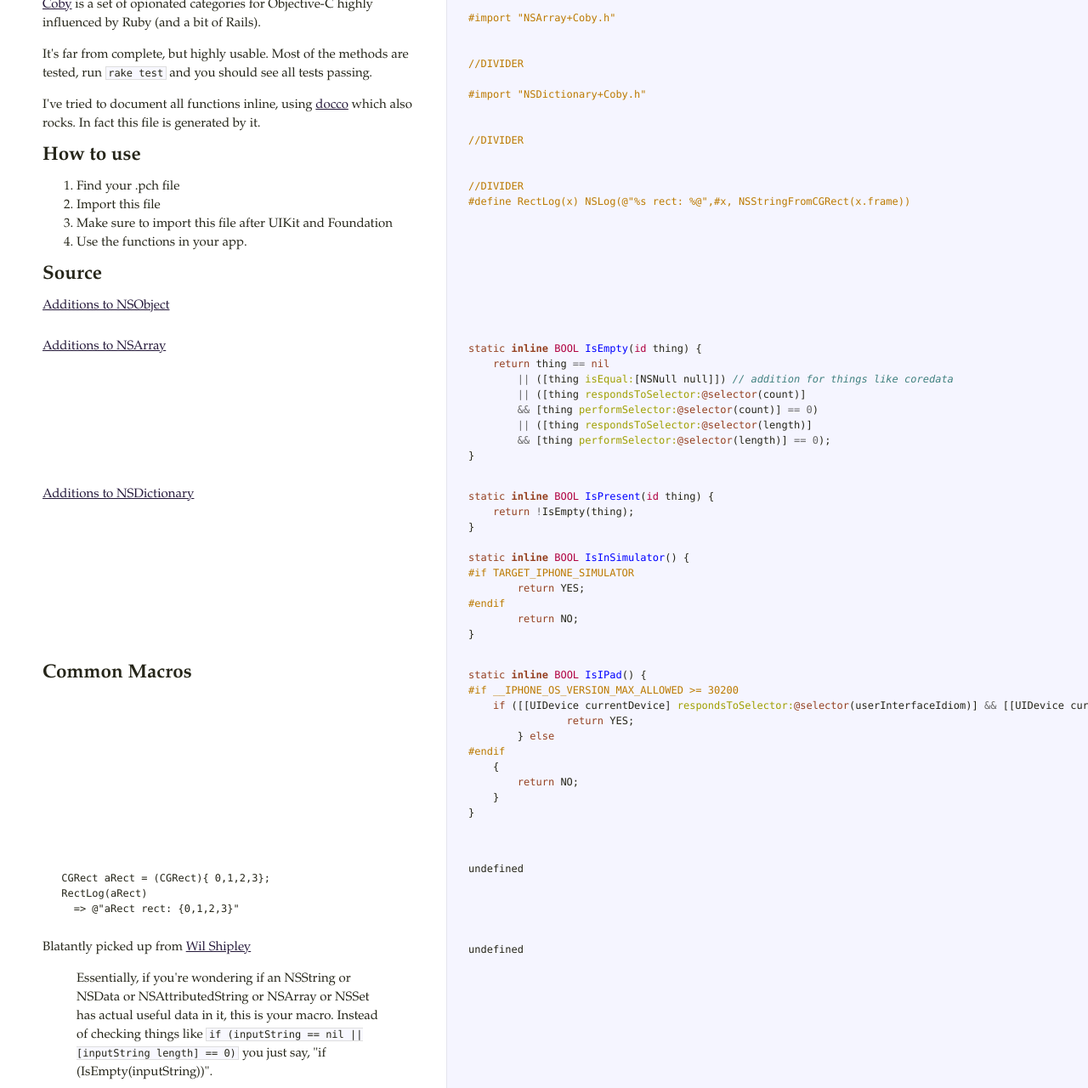
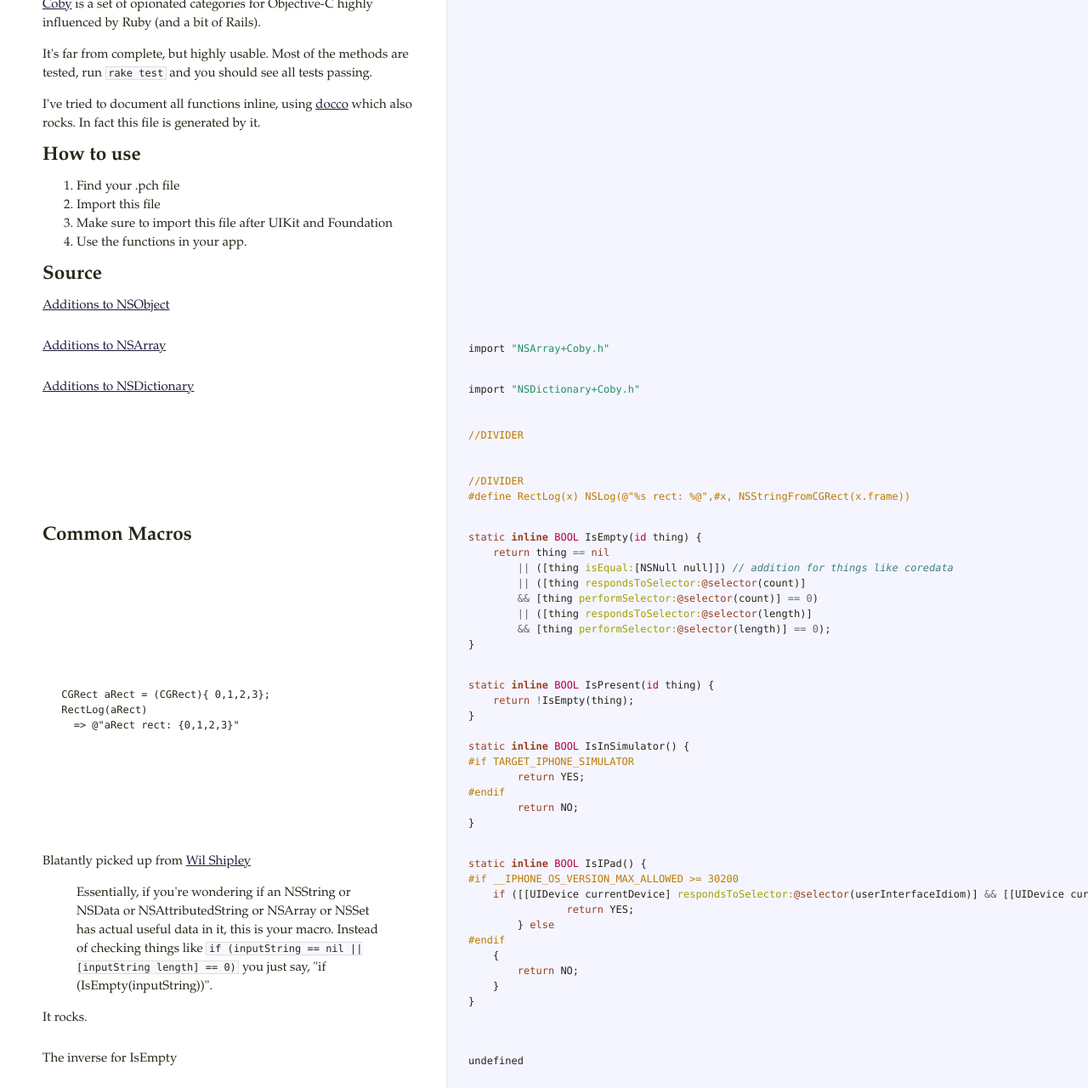
Before and after one commit to pjaspers/coby, a plain HTML site: page docs/Coby.html in a window 1280 px wide. Shown: the part 180-1460 px from the top of the page at 85% size. Drawn offline with Linux system fonts and the light colour scheme.

Commit message:
Cleaned up warnings and better test generation

```diff
--- a/docs/Coby.html
+++ b/docs/Coby.html
@@ -21,40 +21,43 @@ which also rocks. In fact this file is generated by it.</p>
 
 <h2>Source</h2>
 
-<p><a href="docs/NSObject+Coby.html">Additions to NSObject</a></p>             </td>             <td class="code">               <div class="highlight"><pre><span class="cp">#import &quot;NSObject+Coby.h&quot;</span>
-
-
-<span class="cp">//DIVIDER</span>
-
-<span class="cp">#import &quot;NSArray+Coby.h&quot;</span>
-
-
-<span class="cp">//DIVIDER</span>
-
-<span class="cp">#import &quot;NSDictionary+Coby.h&quot;</span>
+<p><a href="docs/NSObject+Coby.html">Additions to NSObject</a></p>             </td>             <td class="code">               <div class="highlight"><pre><span class="n">import</span> <span class="s">&quot;NSObject+Coby.h&quot;</span></pre></div>             </td>           </tr>                               <tr id="section-2">             <td class="docs">               <div class="pilwrap">                 <a class="pilcrow" href="#section-2">&#182;</a>               </div>               <p><a href="docs/NSArray+Coby.html">Additions to NSArray</a></p>             </td>             <td class="code">               <div class="highlight"><pre><span class="n">import</span> <span class="s">&quot;NSArray+Coby.h&quot;</span></pre></div>             </td>           </tr>                               <tr id="section-3">             <td class="docs">               <div class="pilwrap">                 <a class="pilcrow" href="#section-3">&#182;</a>               </div>               <p><a href="docs/NSObject+Coby.html">Additions to NSDictionary</a></p>             </td>             <td class="code">               <div class="highlight"><pre><span class="n">import</span> <span class="s">&quot;NSDictionary+Coby.h&quot;</span>
 
 
 <span class="cp">//DIVIDER</span>
 
 
 <span class="cp">//DIVIDER</span>
-<span class="cp">#define RectLog(x) NSLog(@&quot;%s rect: %@&quot;,#x, NSStringFromCGRect(x.frame))</span></pre></div>             </td>           </tr>                               <tr id="section-2">             <td class="docs">               <div class="pilwrap">                 <a class="pilcrow" href="#section-2">&#182;</a>               </div>               <p><a href="docs/NSArray+Coby.html">Additions to NSArray</a></p>             </td>             <td class="code">               <div class="highlight"><pre><span class="k">static</span> <span class="kr">inline</span> <span class="kt">BOOL</span> <span class="nf">IsEmpty</span><span class="p">(</span><span class="kt">id</span> <span class="n">thing</span><span class="p">)</span> <span class="p">{</span>
+<span class="cp">#define RectLog(x) NSLog(@&quot;%s rect: %@&quot;,#x, NSStringFromCGRect(x.frame))</span></pre></div>             </td>           </tr>                               <tr id="section-4">             <td class="docs">               <div class="pilwrap">                 <a class="pilcrow" href="#section-4">&#182;</a>               </div>               <h2>Common Macros</h2>             </td>             <td class="code">               <div class="highlight"><pre><span class="k">static</span> <span class="kr">inline</span> <span class="kt">BOOL</span> <span class="n">IsEmpty</span><span class="p">(</span><span class="kt">id</span> <span class="n">thing</span><span class="p">)</span> <span class="p">{</span>
     <span class="k">return</span> <span class="n">thing</span> <span class="o">==</span> <span class="nb">nil</span>
 	<span class="o">||</span> <span class="p">([</span><span class="n">thing</span> <span class="nl">isEqual:</span><span class="p">[</span><span class="n">NSNull</span> <span class="n">null</span><span class="p">]])</span> <span class="c1">// addition for things like coredata</span>
 	<span class="o">||</span> <span class="p">([</span><span class="n">thing</span> <span class="nl">respondsToSelector:</span><span class="k">@selector</span><span class="p">(</span><span class="n">count</span><span class="p">)]</span>
         <span class="o">&amp;&amp;</span> <span class="p">[</span><span class="n">thing</span> <span class="nl">performSelector:</span><span class="k">@selector</span><span class="p">(</span><span class="n">count</span><span class="p">)]</span> <span class="o">==</span> <span class="mi">0</span><span class="p">)</span>
 	<span class="o">||</span> <span class="p">([</span><span class="n">thing</span> <span class="nl">respondsToSelector:</span><span class="k">@selector</span><span class="p">(</span><span class="n">length</span><span class="p">)]</span>
         <span class="o">&amp;&amp;</span> <span class="p">[</span><span class="n">thing</span> <span class="nl">performSelector:</span><span class="k">@selector</span><span class="p">(</span><span class="n">length</span><span class="p">)]</span> <span class="o">==</span> <span class="mi">0</span><span class="p">);</span>
-<span class="p">}</span></pre></div>             </td>           </tr>                               <tr id="section-3">             <td class="docs">               <div class="pilwrap">                 <a class="pilcrow" href="#section-3">&#182;</a>               </div>               <p><a href="docs/NSObject+Coby.html">Additions to NSDictionary</a></p>             </td>             <td class="code">               <div class="highlight"><pre><span class="k">static</span> <span class="kr">inline</span> <span class="kt">BOOL</span> <span class="nf">IsPresent</span><span class="p">(</span><span class="kt">id</span> <span class="n">thing</span><span class="p">)</span> <span class="p">{</span>
+<span class="p">}</span></pre></div>             </td>           </tr>                               <tr id="section-5">             <td class="docs">               <div class="pilwrap">                 <a class="pilcrow" href="#section-5">&#182;</a>               </div>               <pre><code> CGRect aRect = (CGRect){ 0,1,2,3};
+ RectLog(aRect)
+   =&gt; @"aRect rect: {0,1,2,3}"
+</code></pre>             </td>             <td class="code">               <div class="highlight"><pre><span class="k">static</span> <span class="kr">inline</span> <span class="kt">BOOL</span> <span class="n">IsPresent</span><span class="p">(</span><span class="kt">id</span> <span class="n">thing</span><span class="p">)</span> <span class="p">{</span>
     <span class="k">return</span> <span class="o">!</span><span class="n">IsEmpty</span><span class="p">(</span><span class="n">thing</span><span class="p">);</span>
 <span class="p">}</span>
 
-<span class="k">static</span> <span class="kr">inline</span> <span class="kt">BOOL</span> <span class="nf">IsInSimulator</span><span class="p">()</span> <span class="p">{</span>
+<span class="k">static</span> <span class="kr">inline</span> <span class="kt">BOOL</span> <span class="n">IsInSimulator</span><span class="p">()</span> <span class="p">{</span>
 <span class="cp">#if TARGET_IPHONE_SIMULATOR</span>
 	<span class="k">return</span> <span class="n">YES</span><span class="p">;</span>
 <span class="cp">#endif</span>
 	<span class="k">return</span> <span class="n">NO</span><span class="p">;</span>
-<span class="p">}</span></pre></div>             </td>           </tr>                               <tr id="section-4">             <td class="docs">               <div class="pilwrap">                 <a class="pilcrow" href="#section-4">&#182;</a>               </div>               <h2>Common Macros</h2>             </td>             <td class="code">               <div class="highlight"><pre><span class="k">static</span> <span class="kr">inline</span> <span class="kt">BOOL</span> <span class="nf">IsIPad</span><span class="p">()</span> <span class="p">{</span>
+<span class="p">}</span></pre></div>             </td>           </tr>                               <tr id="section-6">             <td class="docs">               <div class="pilwrap">                 <a class="pilcrow" href="#section-6">&#182;</a>               </div>               <p>Blatantly picked up from <a href="http://blog.wilshipley.com/2005/10/pimp-my-code-interlude-free-code.html">Wil Shipley</a></p>
+
+<blockquote>
+  <p>Essentially, if you're wondering if an NSString or NSData or
+  NSAttributedString or NSArray or NSSet has actual useful data in
+  it, this is your macro. Instead of checking things like
+  <code>if (inputString == nil || [inputString length] == 0)</code> you just
+  say, "if (IsEmpty(inputString))".</p>
+</blockquote>
+
+<p>It rocks.</p>             </td>             <td class="code">               <div class="highlight"><pre><span class="k">static</span> <span class="kr">inline</span> <span class="kt">BOOL</span> <span class="n">IsIPad</span><span class="p">()</span> <span class="p">{</span>
 <span class="cp">#if __IPHONE_OS_VERSION_MAX_ALLOWED &gt;= 30200</span>
     <span class="k">if</span> <span class="p">([[</span><span class="n">UIDevice</span> <span class="n">currentDevice</span><span class="p">]</span> <span class="nl">respondsToSelector:</span><span class="k">@selector</span><span class="p">(</span><span class="n">userInterfaceIdiom</span><span class="p">)]</span> <span class="o">&amp;&amp;</span> <span class="p">[[</span><span class="n">UIDevice</span> <span class="n">currentDevice</span><span class="p">]</span> <span class="n">userInterfaceIdiom</span><span class="p">]</span> <span class="o">==</span> <span class="n">UIUserInterfaceIdiomPad</span><span class="p">){</span>
 		<span class="k">return</span> <span class="n">YES</span><span class="p">;</span>
@@ -65,18 +68,5 @@ which also rocks. In fact this file is generated by it.</p>
     <span class="p">}</span>
 <span class="p">}</span>
 
-</pre></div>             </td>           </tr>                               <tr id="section-5">             <td class="docs">               <div class="pilwrap">                 <a class="pilcrow" href="#section-5">&#182;</a>               </div>               <pre><code> CGRect aRect = (CGRect){ 0,1,2,3};
- RectLog(aRect)
-   =&gt; @"aRect rect: {0,1,2,3}"
-</code></pre>             </td>             <td class="code">               <div class="highlight"><pre>undefined</pre></div>             </td>           </tr>                               <tr id="section-6">             <td class="docs">               <div class="pilwrap">                 <a class="pilcrow" href="#section-6">&#182;</a>               </div>               <p>Blatantly picked up from <a href="http://blog.wilshipley.com/2005/10/pimp-my-code-interlude-free-code.html">Wil Shipley</a></p>
-
-<blockquote>
-  <p>Essentially, if you're wondering if an NSString or NSData or
-  NSAttributedString or NSArray or NSSet has actual useful data in
-  it, this is your macro. Instead of checking things like
-  <code>if (inputString == nil || [inputString length] == 0)</code> you just
-  say, "if (IsEmpty(inputString))".</p>
-</blockquote>
-
-<p>It rocks.</p>             </td>             <td class="code">               <div class="highlight"><pre>undefined</pre></div>             </td>           </tr>                               <tr id="section-7">             <td class="docs">               <div class="pilwrap">                 <a class="pilcrow" href="#section-7">&#182;</a>               </div>               <p>The inverse for IsEmpty</p>             </td>             <td class="code">               <div class="highlight"><pre>undefined</pre></div>             </td>           </tr>                               <tr id="section-8">             <td class="docs">               <div class="pilwrap">                 <a class="pilcrow" href="#section-8">&#182;</a>               </div>               <p>A check to see if we're running on an iPad.
+</pre></div>             </td>           </tr>                               <tr id="section-7">             <td class="docs">               <div class="pilwrap">                 <a class="pilcrow" href="#section-7">&#182;</a>               </div>               <p>The inverse for IsEmpty</p>             </td>             <td class="code">               <div class="highlight"><pre>undefined</pre></div>             </td>           </tr>                               <tr id="section-8">             <td class="docs">               <div class="pilwrap">                 <a class="pilcrow" href="#section-8">&#182;</a>               </div>               <p>A check to see if we're running on an iPad.
 Picked up <a href="http://cocoawithlove.com/2010/07/tips-tricks-for-conditional-ios3-ios32.html">here</a></p>             </td>             <td class="code">               <div class="highlight"><pre>undefined</pre></div>             </td>           </tr>                </tbody>     </table>   </div> </body> </html>
```
Also changed, not shown: 5 other files.
